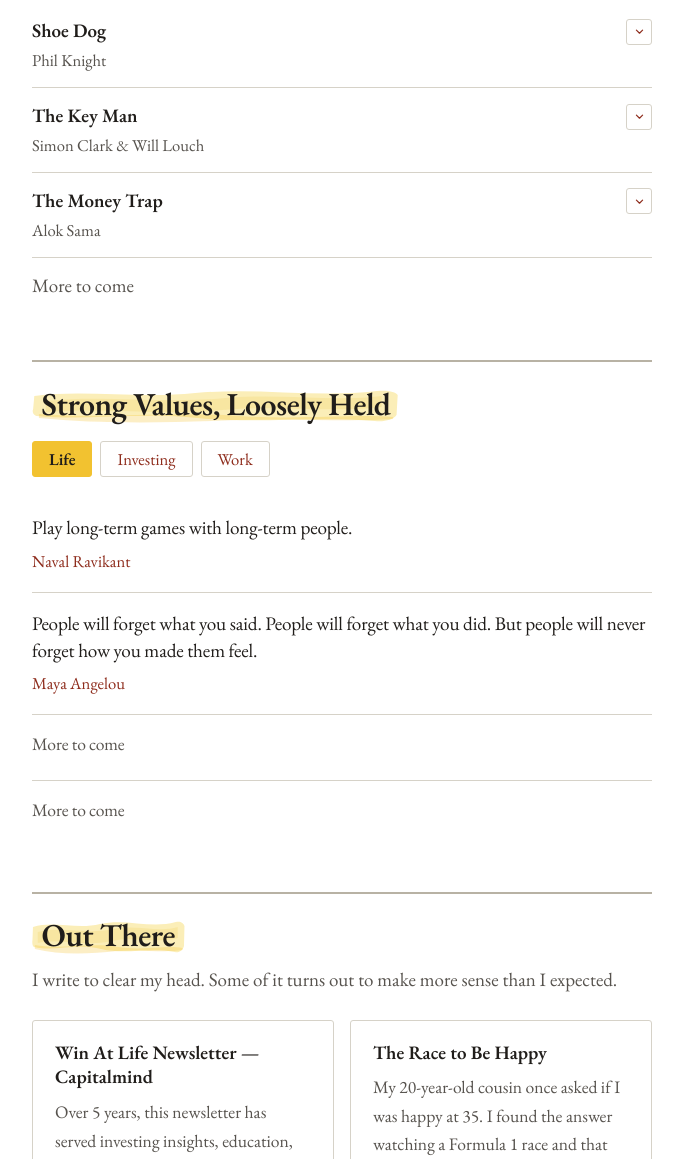
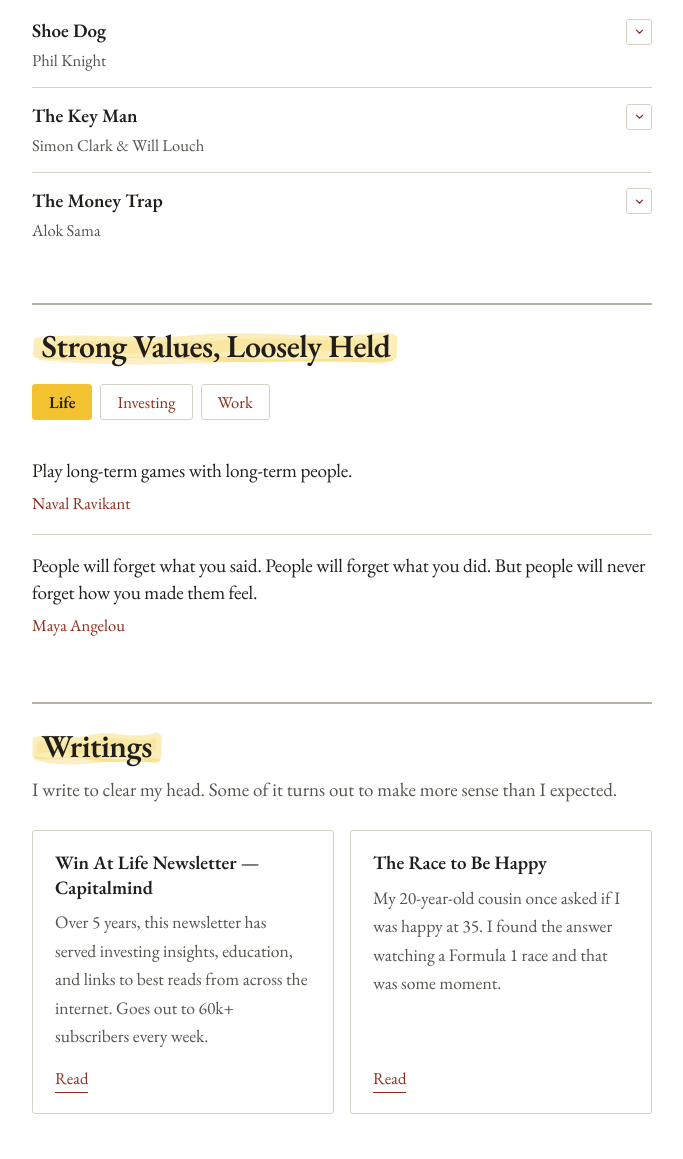
Before and after one commit to nihitsk/nihit-kshatriya, a plain HTML site: page index.html in a window 1280 px wide. Shown: the part 1365-2524 px from the top of the page, without its empty margins (298-981 px from the left). Drawn offline with nearby package versions, Linux system fonts and the light colour scheme.

Commit message:
Add files via upload

```diff
--- a/index.html
+++ b/index.html
@@ -128,14 +128,12 @@
     color:var(--ink); font-size:1.125rem; line-height:1.62;
   }
   .note.open{ display:block; }
-  .b-row-empty .b-t{ color:var(--sec); font-weight:400; }
 
   /* ---------- quotes ---------- */
   .q-row{ padding:17px 0; border-bottom:1px solid var(--rule); }
   .q-row:last-child{ border-bottom:none; }
   .q{ font-size:1.2rem; line-height:1.42; margin:0 0 6px; letter-spacing:-.008em; }
   .q-c{ color:var(--brick); font-size:1.04rem; margin:0; }
-  .q-row-empty .q{ color:var(--sec); font-size:1.1rem; }
 
   /* ---------- right now ---------- */
   .rn-sub{ color:var(--brick); margin:0 0 18px; font-size:1.1875rem; }
@@ -155,7 +153,7 @@
   }
   body.js .rn-more:hover{ background:var(--mark); }
   body.js .rn.open .rn-more{ display:none; }
-  .rn-rest p:first-child{ margin-top:16px; }
+
 
   /* ---------- out there ---------- */
   .ot-grid{ display:grid; grid-template-columns:1fr 1fr; gap:16px; }
@@ -335,7 +333,6 @@
       <div class="b-row"><div class="b-head"><div class="b-main"><div class="b-t">The Money Trap</div><div class="b-a">Alok Sama</div></div>
         <button class="note-btn" aria-expanded="false" aria-label="My note on The Money Trap" onclick="note(this)"><svg class="chev" width="11" height="11" viewBox="0 0 16 16" fill="none" stroke="currentColor" stroke-width="1.7" stroke-linecap="round" stroke-linejoin="round"><path d="M3.5 6l4.5 4.5L12.5 6"/></svg></button></div>
         <div class="note">Truly gripping storytelling and a peek into the world of Masa (Softbank). Unreal to see billion-dollar decisions made on instinct and $5,000 bottles of La Tâche.</div></div>
-      <div class="b-row b-row-empty"><div class="b-head"><div class="b-main"><div class="b-t">More to come</div></div></div></div>
     </div>
 
     <div id="p-inv" class="panel books">
@@ -380,8 +377,6 @@
     <div id="p-life" class="panel val active">
       <div class="q-row"><p class="q">Play long-term games with long-term people.</p><p class="q-c">Naval Ravikant</p></div>
       <div class="q-row"><p class="q">People will forget what you said. People will forget what you did. But people will never forget how you made them feel.</p><p class="q-c">Maya Angelou</p></div>
-      <div class="q-row q-row-empty"><p class="q">More to come</p></div>
-      <div class="q-row q-row-empty"><p class="q">More to come</p></div>
     </div>
     <div id="p-invv" class="panel val">
       <div class="q-row"><p class="q">Diversification is the only free lunch in investing.</p><p class="q-c">Harry Markowitz</p></div>
@@ -391,15 +386,12 @@
     </div>
     <div id="p-wrk" class="panel val">
       <div class="q-row"><p class="q">The first principle is that you must not fool yourself — and you are the easiest person to fool.</p><p class="q-c">Richard Feynman</p></div>
-      <div class="q-row q-row-empty"><p class="q">More to come</p></div>
-      <div class="q-row q-row-empty"><p class="q">More to come</p></div>
-      <div class="q-row q-row-empty"><p class="q">More to come</p></div>
     </div>
   </div>
 
   <div class="sec">
     <hr class="sec-rule">
-    <h2 class="sec-t"><span class="mk">Out There</span></h2>
+    <h2 class="sec-t"><span class="mk">Writings</span></h2>
     <p class="sec-intro">I write to clear my head. Some of it turns out to make more sense than I expected.</p>
     <div class="ot-grid">
       <div class="ot-card">
```
